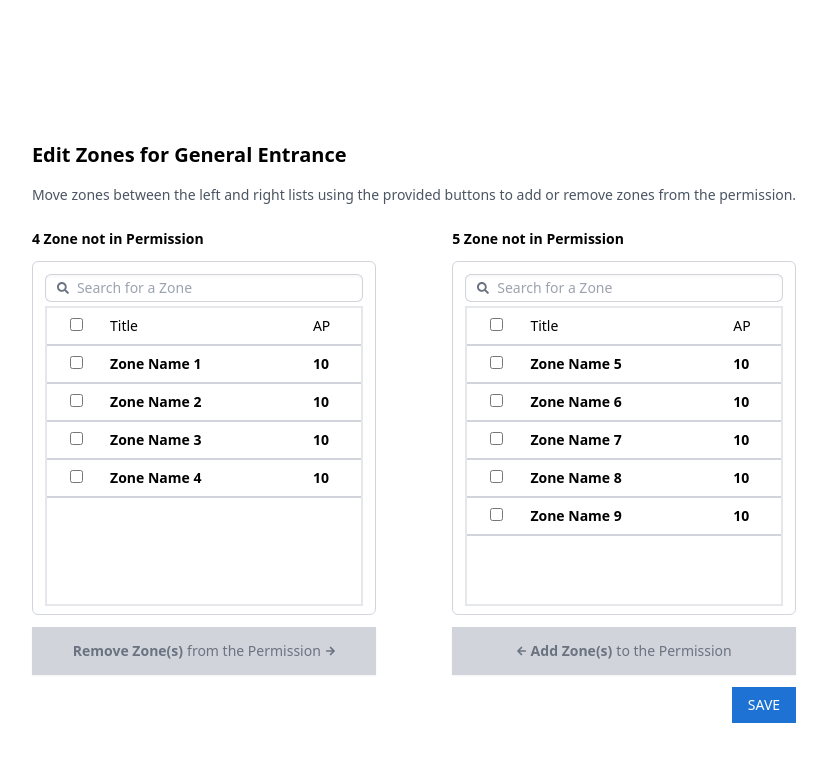
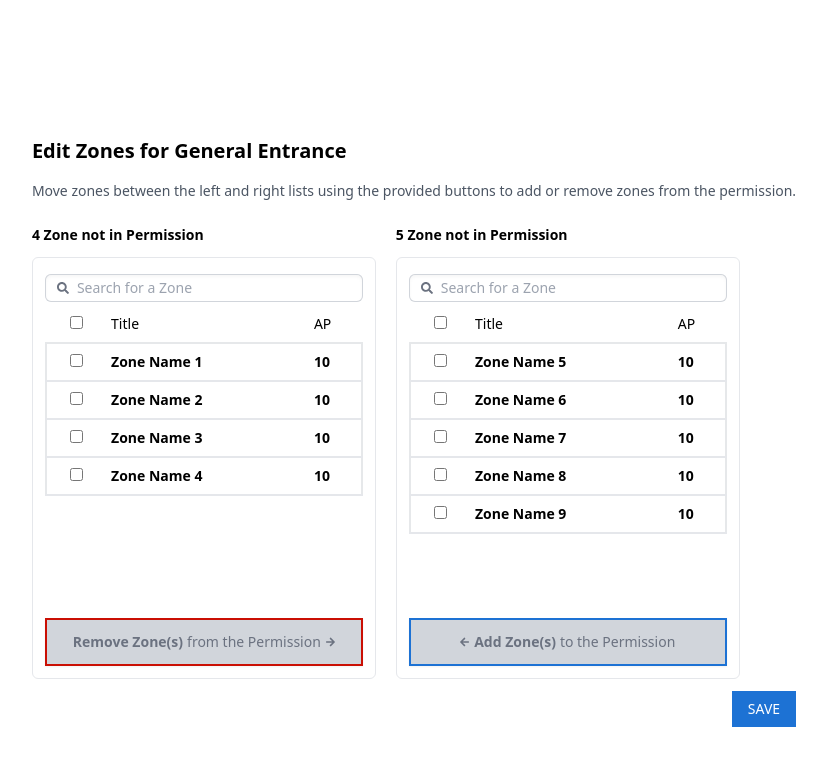
Before and after one commit to zubair1024/listbox-component, a React (Vite) app: page / in a window 1280 px wide. Shown: the top 766 px of the page, without its empty margins (226-1053 px from the left). Built offline with nearby package versions, Linux system fonts and the light colour scheme.

Commit message:
minor design refinement

```diff
--- a/src/components/ListBox.tsx
+++ b/src/components/ListBox.tsx
@@ -133,11 +133,11 @@ const ListBox = (props: ListBoxProps) => {
     <div className="p-6 space-y-3  text-sm">
       <div className="text-xl font-bold mb-4 text-left">{heading}</div>
       <div className=" font-light text-gray-600">{subheading}</div>
-      <div className="list-boxes flex justify-between">
+      <div className="list-boxes flex space-x-5">
         <div className="list-box w-[45%] ">
           <div className="text-left py-3 font-bold">{`${leftItems.length} ${itemType} not in ${parentItemType}`}</div>
           <div
-            className={`border-[1px] border-gray-300  rounded-md px-3 py-2 ${
+            className={`border-[1px] border-gray-[#E6E8EA]  rounded-md p-3 ${
               selectedLeftItems.length > 0 ? "bg-[#eff1f5]" : ""
             }`}
           >
@@ -147,21 +147,22 @@ const ListBox = (props: ListBoxProps) => {
                 className="absolute left-3 text-gray-500 pointer-events-none "
               />
               <input
-                className="w-full rounded-md shadow-inner text-md  pl-8 border-0 p-1 pr-8  border-gray-300 ring-1 ring-inset ring-gray-300 placeholder:text-gray-400 focus:ring-2 focus:ring-inset focus:ring-indigo-600 font-light "
+                className="w-full rounded-md shadow-inner text-md  pl-8 border-0 p-1 pr-8  border-gray-[#E6E8EA] ring-1 ring-inset ring-gray-300 placeholder:text-gray-400 focus:ring-2 focus:ring-inset focus:ring-indigo-600 font-light "
                 type="text"
                 placeholder={`Search for a ${itemType}`}
                 value={leftSearch}
                 onChange={(e) => setLeftSearch(e.target.value)}
               />
             </div>
-            <div className="list-box-box border-2   overflow-y-auto  h-[300px] w-full">
-              <table className="w-full relative ">
-                <thead className="sticky top-0 border-b-2  border-b-gray-300 text-left">
+            <div className="list-box-box    overflow-y-auto  h-[300px] w-full">
+              <table className="w-full relative  ">
+                <thead className="sticky top-0  text-left">
                   <tr className="font-light">
                     <th className="text-center px-2">
                       <input
                         type="checkbox"
                         checked={
+                          filteredLeftItems.length > 0 &&
                           selectedLeftItems.length === filteredLeftItems.length
                         }
                         onChange={handleSelectAllLeft}
@@ -174,11 +175,11 @@ const ListBox = (props: ListBoxProps) => {
                     ))}
                   </tr>
                 </thead>
-                <tbody className="text-left">
+                <tbody className="text-left border-2 border-[#E6E8EA]">
                   {filteredLeftItems.map((item) => (
                     <tr
                       key={item.id}
-                      className={`border-b-2 border-gray-300 ${
+                      className={`border-b-2 border-gray-[#E6E8EA] ${
                         selectedLeftItems.includes(item) ? "bg-[#D2E4F9] " : ""
                       }`}
                     >
@@ -200,11 +201,10 @@ const ListBox = (props: ListBoxProps) => {
                 </tbody>
               </table>
             </div>
-          </div>
             <button
               onClick={moveToRight}
               disabled={selectedLeftItems.length === 0}
-            className="mt-3 w-full py-3 shadow-sm border-2 border-[#ca0f04] bg-[#ca0f04] text-white  text-center  font-light flex justify-center items-center  disabled:bg-gray-300 disabled:text-gray-500 disabled:border-gray-300"
+              className="mt-3 w-full py-3 shadow-sm border-2 border-[#ca0f04] bg-[#ca0f04] text-white  text-center  font-light flex justify-center items-center  disabled:bg-gray-300 disabled:text-gray-500 disabled:border-gray-[#E6E8EA]"
             >
               <span className="font-bold">{`Remove ${itemType}(s) `}</span>
               <span className="pl-1"> {` from the ${parentItemType}`}</span>
@@ -213,10 +213,11 @@ const ListBox = (props: ListBoxProps) => {
               />
             </button>
           </div>
+        </div>
         <div className="box-list w-[45%]">
           <div className="text-left py-3 font-bold">{`${rightItems.length} ${itemType} not in ${parentItemType}`}</div>
           <div
-            className={`border-[1px] border-gray-300  rounded-md px-3 py-2 ${
+            className={`border-[1px] border-gray-[#E6E8EA]  rounded-md p-3 ${
               selectedRightItems.length > 0 ? "bg-[#eff1f5]" : ""
             }`}
           >
@@ -226,21 +227,22 @@ const ListBox = (props: ListBoxProps) => {
                 className="absolute left-3 text-gray-500 pointer-events-none "
               />
               <input
-                className="w-full rounded-md shadow-inner text-md  pl-8 border-0 p-1 pr-8  border-gray-300 ring-1 ring-inset ring-gray-300 placeholder:text-gray-400 focus:ring-2 focus:ring-inset focus:ring-indigo-600 font-light "
+                className="w-full rounded-md shadow-inner text-md  pl-8 border-0 p-1 pr-8  border-gray-[#E6E8EA] ring-1 ring-inset ring-gray-300 placeholder:text-gray-400 focus:ring-2 focus:ring-inset focus:ring-indigo-600 font-light "
                 type="text"
                 placeholder={`Search for a ${itemType}`}
                 value={rightSearch}
                 onChange={(e) => setRightSearch(e.target.value)}
               />
             </div>
-            <div className="list-box-box border-2   overflow-y-auto  h-[300px] w-full">
-              <table className="w-full relative ">
-                <thead className="sticky top-0 bg-white border-b-2 border-b-gray-300 text-left">
+            <div className="list-box-box    overflow-y-auto  h-[300px] w-full">
+              <table className="w-full relative  ">
+                <thead className="sticky top-0  text-left">
                   <tr className="font-light">
                     <th className="text-center px-2">
                       <input
                         type="checkbox"
                         checked={
+                          filteredRightItem.length > 0 &&
                           selectedRightItems.length === filteredRightItem.length
                         }
                         onChange={handleSelectAllRight}
@@ -253,11 +255,11 @@ const ListBox = (props: ListBoxProps) => {
                     ))}
                   </tr>
                 </thead>
-                <tbody className="text-left">
+                <tbody className="text-left border-2 border-[#E6E8EA]">
                   {filteredRightItem.map((item) => (
                     <tr
                       key={item.id}
-                      className={`border-b-2 border-gray-300 ${
+                      className={`border-b-2 border-gray-[#E6E8EA] ${
                         selectedRightItems.includes(item) ? "bg-[#D2E4F9] " : ""
                       }`}
                     >
@@ -279,11 +281,10 @@ const ListBox = (props: ListBoxProps) => {
                 </tbody>
               </table>
             </div>
-          </div>
             <button
               onClick={moveToLeft}
               disabled={selectedRightItems.length === 0}
-            className="mt-3 w-full py-3 shadow-sm border-2 border-[#1D72D4] bg-[#1D72D4] text-white  text-center  font-light flex justify-center items-center  disabled:bg-gray-300 disabled:text-gray-500 disabled:border-gray-300"
+              className="mt-3 w-full py-3 shadow-sm border-2 border-[#1D72D4] bg-[#1D72D4] text-white  text-center  font-light flex justify-center items-center  disabled:bg-gray-300 disabled:text-gray-500 disabled:border-gray-[#E6E8EA]"
             >
               <FaArrowLeft
                 style={{ display: "inline-block", paddingRight: "5px" }}
@@ -291,6 +292,7 @@ const ListBox = (props: ListBoxProps) => {
               <span className="font-bold">{`Add ${itemType}(s) `}</span>
               <span className="pl-1"> {` to the ${parentItemType}`}</span>
             </button>
+          </div>
         </div>
       </div>
       <div className="flex justify-end">
```
Lines whose indentation alone changed are shown as unchanged.
